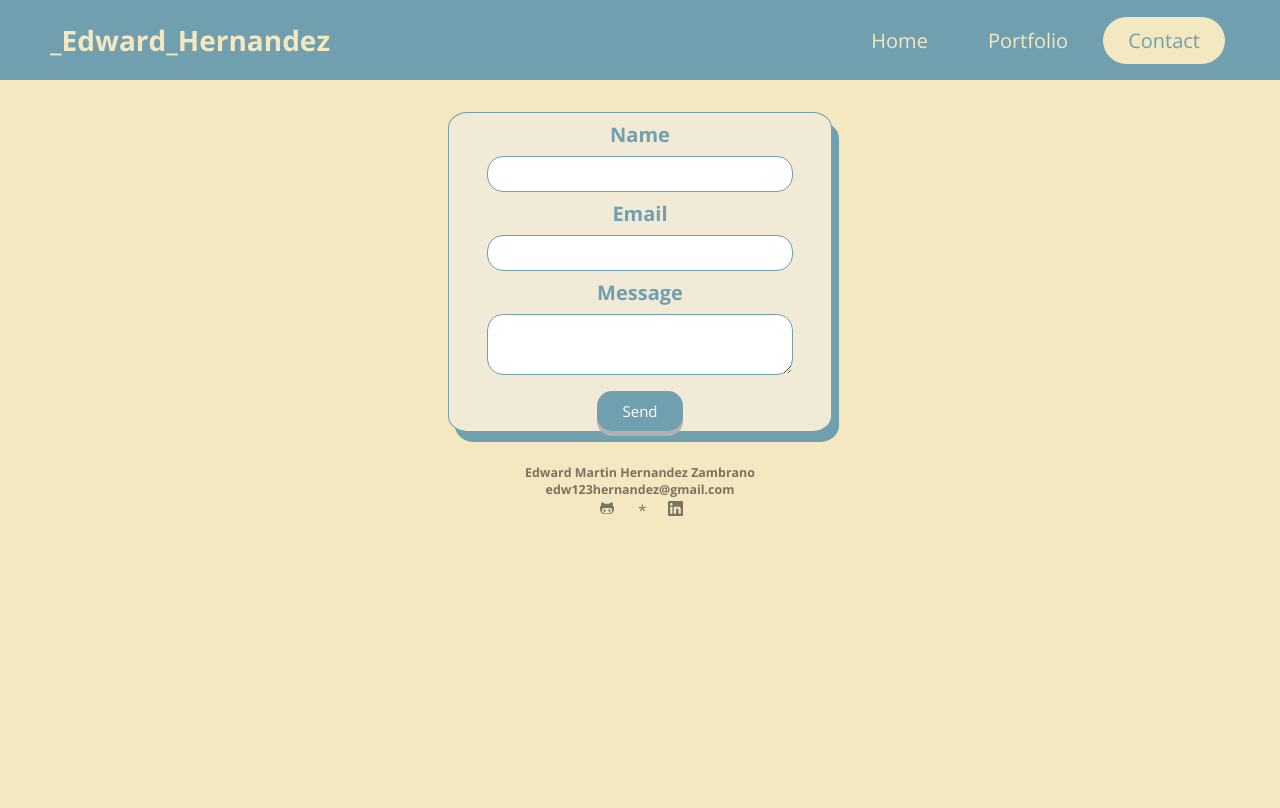
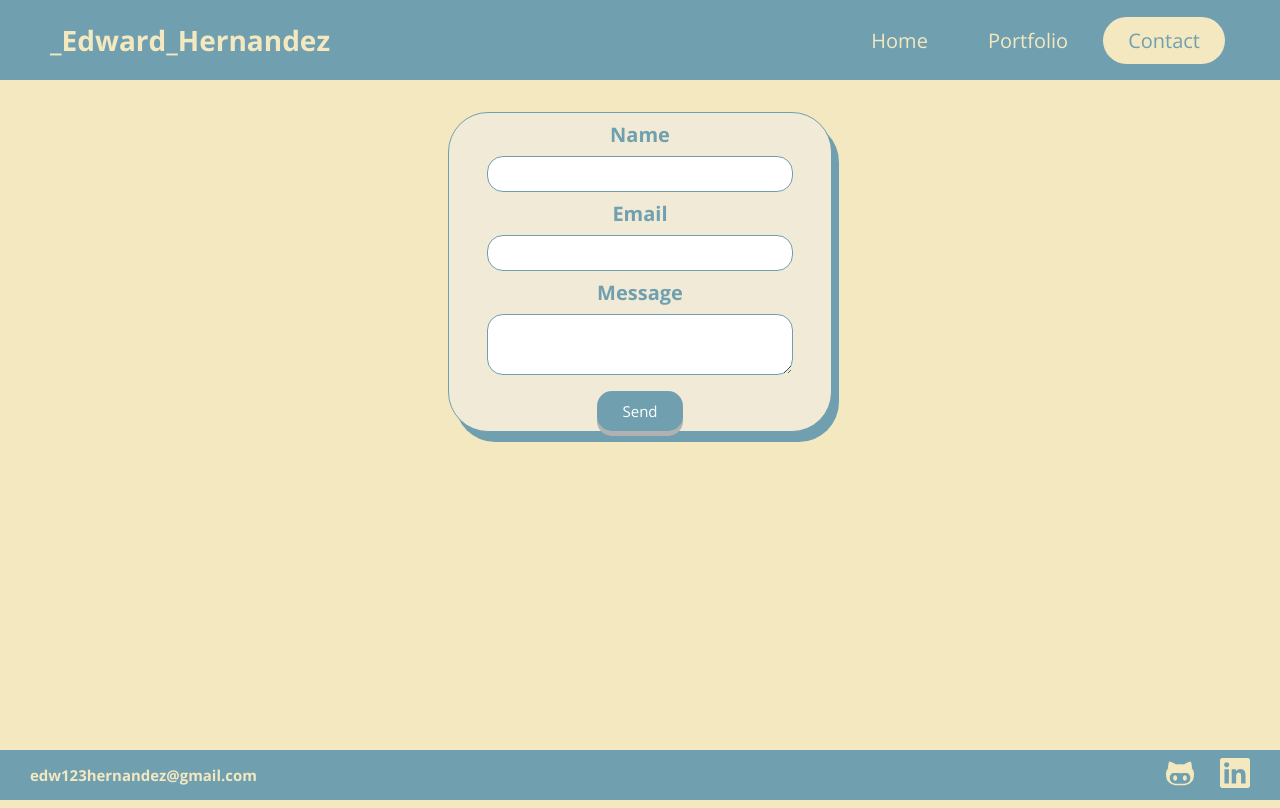
Before and after one commit to edwardhz/landing, a React app: page /contact in a window 1280 px wide. Built offline with nearby package versions, Linux system fonts and the light colour scheme.

Commit message:
Interface fixes

```diff
--- a/public/index.html
+++ b/public/index.html
@@ -8,7 +8,7 @@
     <link rel="preconnect" href="https://fonts.googleapis.com">
     <link rel="preconnect" href="https://fonts.gstatic.com" crossorigin>
     <link href="https://fonts.googleapis.com/css2?family=Open+Sans:ital,wght@0,400;0,600;0,700;1,300&display=swap" rel="stylesheet">
-    <title>Doc</title>
+    <title>Landing</title>
 </head>
 <body>
     <div id="root"></div>
--- a/src/components/Footer.jsx
+++ b/src/components/Footer.jsx
@@ -5,15 +5,26 @@ import {SiLinkedin} from 'react-icons/si'
 
 
 const Footer = () => {
+
+  const notificationCopied = ()=>{
+    console.log('copied');
+    navigator.clipboard.writeText('edw123hernandez@gmail.com');
+    document.getElementById("span-copied").style.display = "inline";
+    setTimeout( function() {
+        document.getElementById("span-copied").style.display = "none";
+    }, 1000);
+  }
   return (
     <>
     <FooterDiv>
-        <h5>Edward Martin Hernandez Zambrano</h5>
-        <h5>edw123hernandez@gmail.com</h5>
         <div>
-            <span><DiGithubAlt size={20} onClick={()=>window.open('https://github.com/edwardhz')}/></span>
-            *
-            <span><SiLinkedin size={15} onClick={()=>window.open('https://www.linkedin.com/in/edward-hernandez-230818260')}/></span>
+
+        <h5 onClick={()=>notificationCopied()}>edw123hernandez@gmail.com</h5>
+        <span className='span-copied' id='span-copied'>Copied!</span>
+        </div>
+        <div>
+            <span><DiGithubAlt size={40} onClick={()=>window.open('https://github.com/edwardhz')}/></span>
+            <span><SiLinkedin size={30} onClick={()=>window.open('https://www.linkedin.com/in/edward-hernandez-230818260')}/></span>
         </div>
 
     </FooterDiv>
@@ -22,22 +33,46 @@ const Footer = () => {
 }
 
 const FooterDiv = styled.div`
-  font-size: 15px;
-  opacity: 50%;
+  position: absolute;
+  bottom: 0px; left: 0;
+  height: 50px;
+  font-size: 18px;
   width: 100%;
   display: flex;
   justify-content: center;
-  flex-direction: column;
+  justify-content: space-between;
+
   align-items: center;
+  background-color: rgb(112, 160, 175);
+  color: rgb(244, 232, 193);
+
   @media (max-width:380px){
     font-size: 5%;
 }
-
+div:first-child{
+  span{
+    display: none;
+  }
+}
 div{
     display: flex;
-    width: 10%;
     justify-content: space-evenly;
     align-items: center;
+    padding: 0px 20px;
+    h5,span{
+      padding: 10px;
+
+    }
+    h5:hover{
+      cursor: copy;
+      display: inline-block;
+      background-color: rgb(88, 147, 165);
+      border-radius: 40px;
+      color: #F0EAD6;
+    }
+    span:hover{
+      color: #F0EAD6;
+    }
 }
 span{
   cursor:pointer;
--- a/src/components/Header.jsx
+++ b/src/components/Header.jsx
@@ -14,7 +14,7 @@ const Header = () => {
 
   return (
     <>
-    <header>
+    <SHeader>
 
         <div className='logo' >_Edward_Hernandez</div>
             <div className='hamburger' onClick={handleToggle}>
@@ -36,11 +36,16 @@ const Header = () => {
             </ul>
         </nav>
 
-    </header>
+    </SHeader>
     </>
 
   )
 }
+
+const SHeader = styled.header`
+    cursor: default;
+
+`
 
 const SLink = styled(NavLink)`
         display: block;
--- a/src/pages/Contact.jsx
+++ b/src/pages/Contact.jsx
@@ -62,7 +62,7 @@ const FormContact = styled(motion.form)`
   justify-content: center;
   align-items: center;
   flex-direction: column;
-  border-radius: 5%;
+  border-radius: 40px;
   box-shadow: 7px 10px 0px 0px rgba(112, 160, 175);
   border: solid 1px rgba(112, 160, 175);
   label{
@@ -81,8 +81,9 @@ const FormContact = styled(motion.form)`
     color: black;
     padding: 0.5rem 0.5rem;
   }
-  @media (max-width:380px) {
-    height: 55vh;
+  @media (max-width:390px) {
+
+
   }
 `
 const InputForm = styled.input`
@@ -106,8 +107,9 @@ const ButtonForm = styled(motion.button)`
   border: none;
   border-radius: 15px;
   box-shadow: 0 5px #b1b1b1;
-  @media (max-width:380px) {
+  @media (max-width:390px) {
     margin-top: 0.5rem;
+
   }
 :hover {background-color: #577e8b}
 :active {
--- a/src/pages/Home.jsx
+++ b/src/pages/Home.jsx
@@ -88,7 +88,7 @@ const AboutMe = styled(motion.div)`
   justify-content: center;
   align-items: center;
   flex-direction: column;
-  border-radius: 5%;
+  border-radius: 40px;
   box-shadow: 7px 10px 0px 0px rgba(112, 160, 175);
   border: solid 1px rgba(112, 160, 175);
   svg{
```
